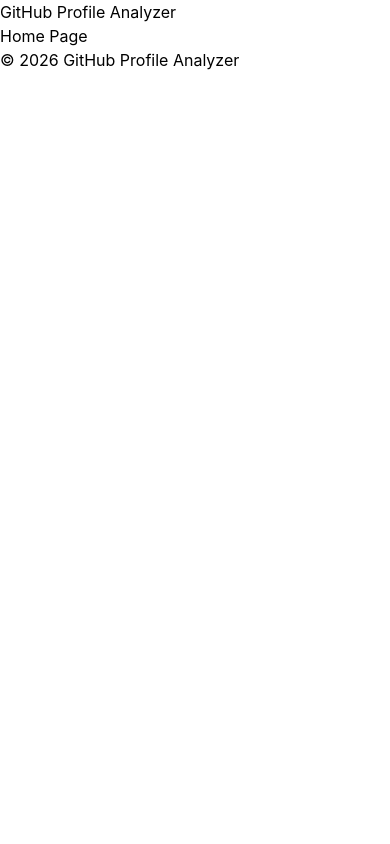
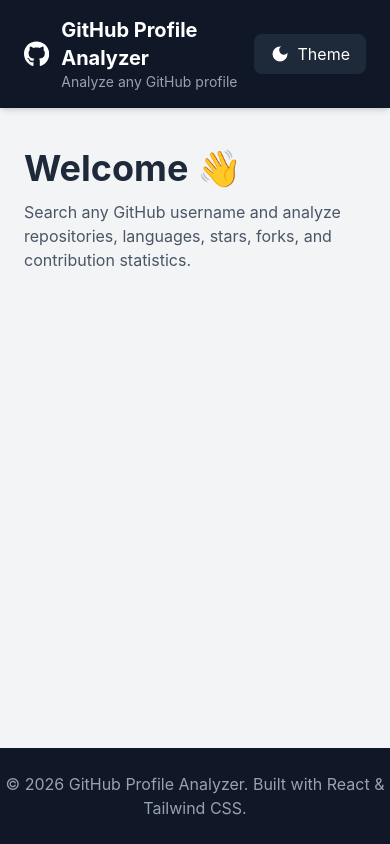
Before and after one commit to ayeshanoor06/github-profile-analyzer, a React (Vite) app: page / in a window 390 px wide. Built offline with nearby package versions, Linux system fonts and the light colour scheme.

Commit message:
Build responsive navigation and application layout

```diff
--- a/package.json
+++ b/package.json
@@ -13,6 +13,7 @@
     "@tailwindcss/vite": "^4.3.3",
     "react": "^19.2.7",
     "react-dom": "^19.2.7",
+    "react-icons": "^5.7.0",
     "react-router-dom": "^7.18.1",
     "tailwindcss": "^4.3.3"
   },
--- a/src/components/layout/Footer.jsx
+++ b/src/components/layout/Footer.jsx
@@ -1,7 +1,11 @@
 function Footer() {
   return (
-    <footer>
-      <p>© 2026 GitHub Profile Analyzer</p>
+    <footer className="bg-gray-900 text-gray-400 py-6 mt-auto">
+      <div className="max-w-7xl mx-auto text-center">
+        <p>
+          © 2026 GitHub Profile Analyzer. Built with React & Tailwind CSS.
+        </p>
+      </div>
     </footer>
   );
 }
--- a/src/components/layout/Layout.jsx
+++ b/src/components/layout/Layout.jsx
@@ -3,11 +3,15 @@
 
 function Layout({ children }) {
   return (
-    <>
+    <div className="min-h-screen flex flex-col bg-gray-100">
       <Navbar />
-      {children}
+
+      <main className="flex-grow">
+        {children}
+      </main>
+
       <Footer />
-    </>
+    </div>
   );
 }
 
--- a/src/components/layout/Navbar.jsx
+++ b/src/components/layout/Navbar.jsx
@@ -1,7 +1,33 @@
+import { FaGithub } from "react-icons/fa";
+import { MdDarkMode } from "react-icons/md";
+
 function Navbar() {
   return (
-    <nav>
-      <h2>GitHub Profile Analyzer</h2>
+    <nav className="bg-gray-900 text-white shadow-md">
+      <div className="max-w-7xl mx-auto px-6 py-4 flex items-center justify-between">
+        {/* Logo Section */}
+        <div className="flex items-center gap-3">
+          <FaGithub className="text-3xl" />
+
+          <div>
+            <h1 className="text-xl font-bold">
+              GitHub Profile Analyzer
+            </h1>
+
+            <p className="text-sm text-gray-400">
+              Analyze any GitHub profile
+            </p>
+          </div>
+        </div>
+
+        {/* Right Side */}
+        <button
+          className="flex items-center gap-2 bg-gray-800 hover:bg-gray-700 px-4 py-2 rounded-lg transition"
+        >
+          <MdDarkMode className="text-xl" />
+          <span>Theme</span>
+        </button>
+      </div>
     </nav>
   );
 }
--- a/src/pages/Home.jsx
+++ b/src/pages/Home.jsx
@@ -1,8 +1,15 @@
 function Home() {
   return (
-    <main>
-      <h1>Home Page</h1>
-    </main>
+    <section className="max-w-7xl mx-auto px-6 py-10">
+      <h2 className="text-4xl font-bold text-gray-800">
+        Welcome 👋
+      </h2>
+
+      <p className="text-gray-600 mt-3">
+        Search any GitHub username and analyze repositories,
+        languages, stars, forks, and contribution statistics.
+      </p>
+    </section>
   );
 }
 
```
Also changed, not shown: 1 other file (tests, documents, lock files or other folders).
